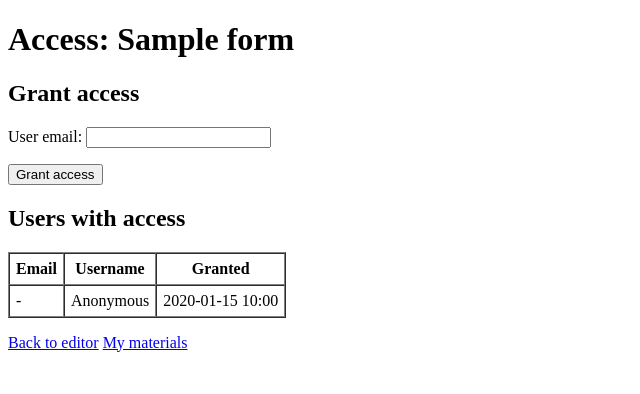
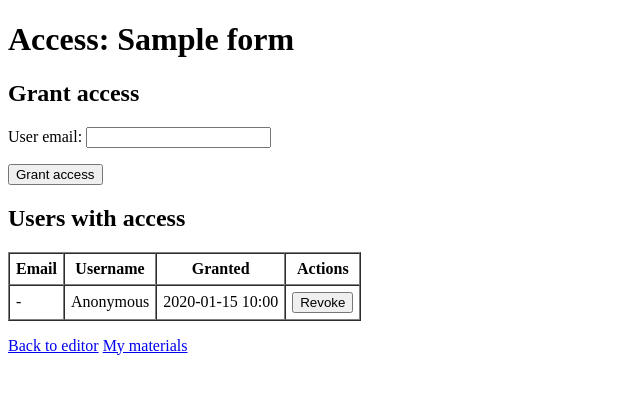
Before and after one commit to aacuke17-boop/Django-Test-editor-Practice, a Django app: page /materials/1/access/ in a window 1280 px wide. Shown: the part 39-433 px from the top of the page, without its empty margins (0-640 px from the left). Run offline with Django 5.2, Linux system fonts and the light colour scheme; a user stored in the database is signed in; data comes from the database, SQL or seed files in the repository; tables that the repository leaves empty hold one stand-in row (values such as "Sample post").

Commit message:
Add revoke access

```diff
--- a/surveys/templates/surveys/material_access.html
+++ b/surveys/templates/surveys/material_access.html
@@ -24,6 +24,7 @@
                     <th>Email</th>
                     <th>Username</th>
                     <th>Granted</th>
+                    <th>Actions</th>
                 </tr>
             </thead>
             <tbody>
@@ -32,6 +33,12 @@
                         <td>{{ entry.user.email }}</td>
                         <td>{{ entry.user.username }}</td>
                         <td>{{ entry.granted_at|date:"Y-m-d H:i" }}</td>
+                        <td>
+                            <form method="post" action="{% url 'material_access_revoke' material.pk entry.user_id %}" style="display: inline;">
+                                {% csrf_token %}
+                                <button type="submit">Revoke</button>
+                            </form>
+                        </td>
                     </tr>
                 {% endfor %}
             </tbody>
--- a/surveys/urls.py
+++ b/surveys/urls.py
@@ -9,5 +9,10 @@ urlpatterns = [
     path("materials/<int:pk>/edit/", views.material_edit, name="material_edit"),
     path("materials/<int:pk>/delete/", views.material_delete, name="material_delete"),
     path("materials/<int:pk>/access/", views.material_access, name="material_access"),
+    path(
+        "materials/<int:pk>/access/<int:user_id>/revoke/",
+        views.material_access_revoke,
+        name="material_access_revoke",
+    ),
     path("my-materials/", views.my_materials, name="my_materials"),
 ]
--- a/surveys/views.py
+++ b/surveys/views.py
@@ -2,6 +2,7 @@ from django.contrib import messages
 from django.contrib.auth.decorators import login_required
 from django.db import transaction
 from django.shortcuts import get_object_or_404, redirect, render
+from django.views.decorators.http import require_POST
 
 from .editor import (
     blank_option,
@@ -147,3 +148,16 @@ def material_access(request, pk):
         "surveys/material_access.html",
         {"material": material, "entries": entries, "form": form},
     )
+
+@login_required
+@require_POST
+def material_access_revoke(request, pk, user_id):
+    material = get_own_material(request, pk)
+    entry = material.access_entries.select_related("user").filter(user_id=user_id).first()
+    if entry is None:
+        messages.error(request, "This user does not have access.")
+    else:
+        email = entry.user.email
+        material.access_entries.filter(user_id=user_id).delete()
+        messages.success(request, f"Access revoked from {email}.")
+    return redirect("material_access", pk=material.pk)
```
